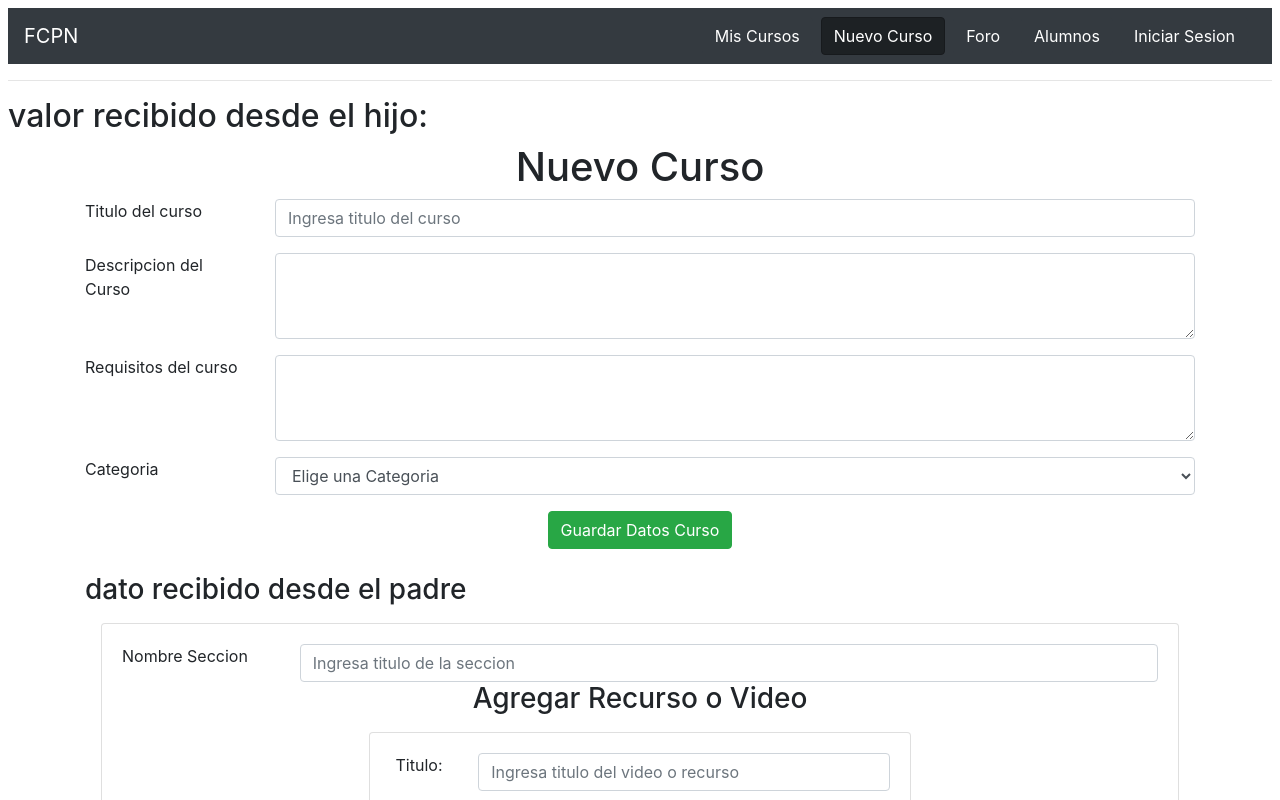
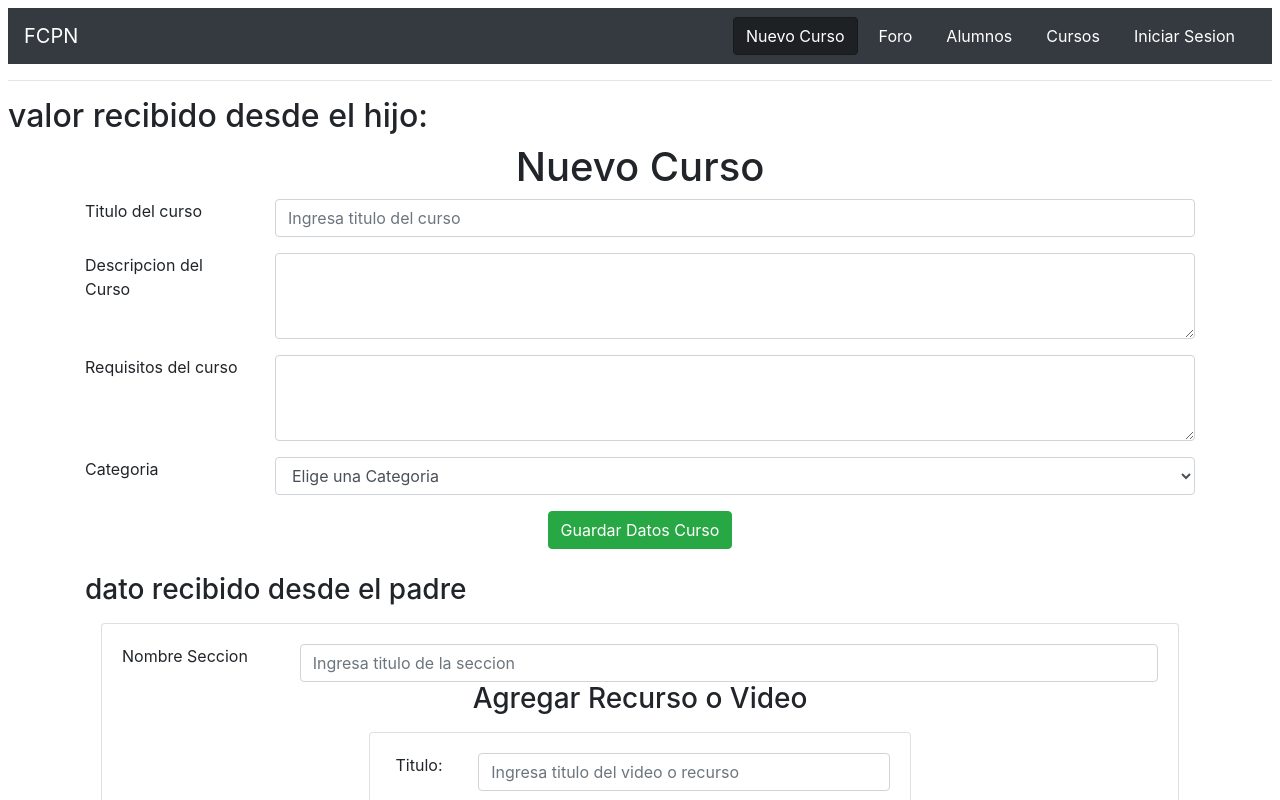
Before and after one commit to Marisabel-Condori/UF-CPN, a React (Create React App) app: page /NuevoCurso in a window 1280 px wide. Shown: the top 800 px of the page. Built offline with nearby package versions, Linux system fonts and the light colour scheme; the HTML template or start-up script is replaced by a standard one.

Commit message:
inicio dividir navbar

```diff
--- a/src/components/customs/Navbar.jsx
+++ b/src/components/customs/Navbar.jsx
@@ -3,7 +3,6 @@ import React from "react";
 import { Link, NavLink } from "react-router-dom";
 
 import LogoutButton from "../login/LogoutButton";
-
 
 const Navbar = () => {
 
@@ -17,12 +16,20 @@ const Navbar = () => {
       <div className="navbar navbar-dark bg-dark">
         <Link className="navbar-brand" to="/">FCPN</Link>
         <div>
-          <Link to="/" className="btn btn-dark mr-2"> Mis Cursos </Link>
           <NavLink to="/NuevoCurso" className="btn btn-dark mr-2"> Nuevo Curso </NavLink>
           <NavLink to="/Foro" className="btn btn-dark mr-2"> Foro </NavLink>
           <NavLink to="/Alumnos" className="btn btn-dark mr-2"> Alumnos </NavLink>
-          {isAuthenticated ? <LogoutButton />
-            : <NavLink to="/Login" className="btn btn-dark mr-2  "> Iniciar Sesion </NavLink>
+          {isAuthenticated ?
+            <>
+              <Link to="/" className="btn btn-dark mr-2"> Cursos </Link>
+              <Link to="/" className="btn btn-dark mr-2"> Mis Cursos </Link>
+              <LogoutButton />
+            </>
+            :
+            <>
+              <Link to="/" className="btn btn-dark mr-2"> Cursos </Link>
+              <NavLink to="/Login" className="btn btn-dark mr-2  "> Iniciar Sesion </NavLink>
+            </>
           }
         </div>
       </div>
```
Also changed, not shown: src/components/customs/Rutas.jsx (added, +46 -0 lines), src/components/pages/MisCursos.jsx (line endings or trailing spaces).
